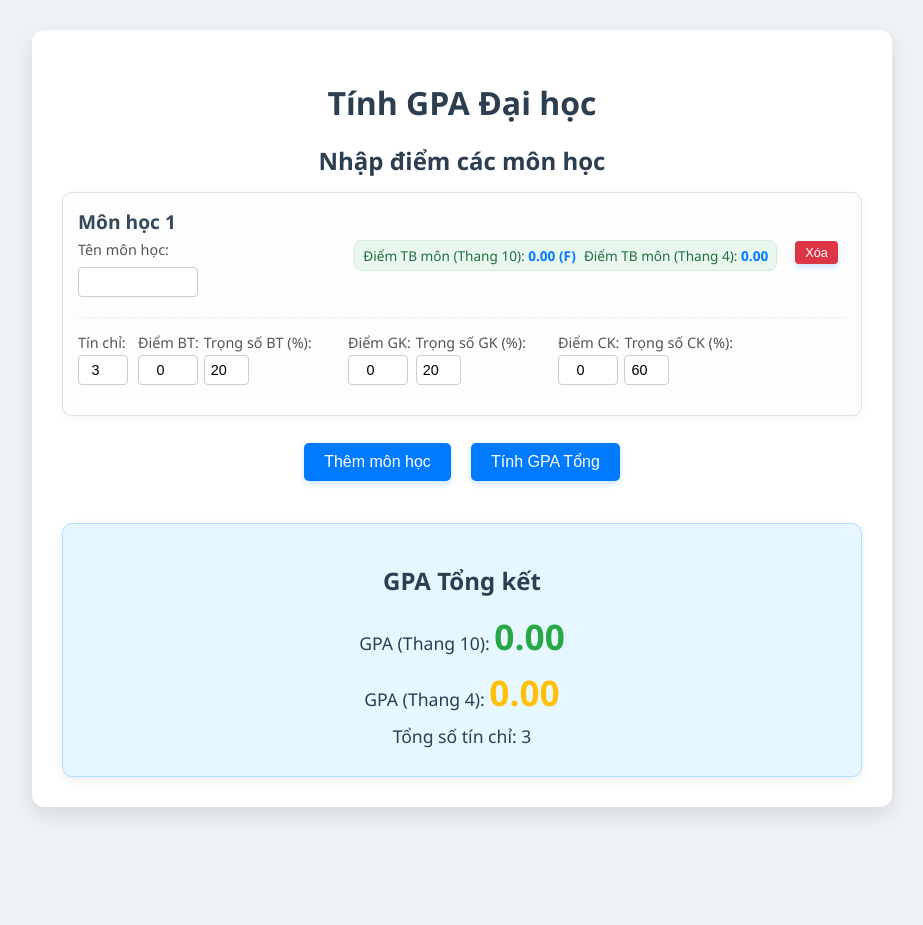
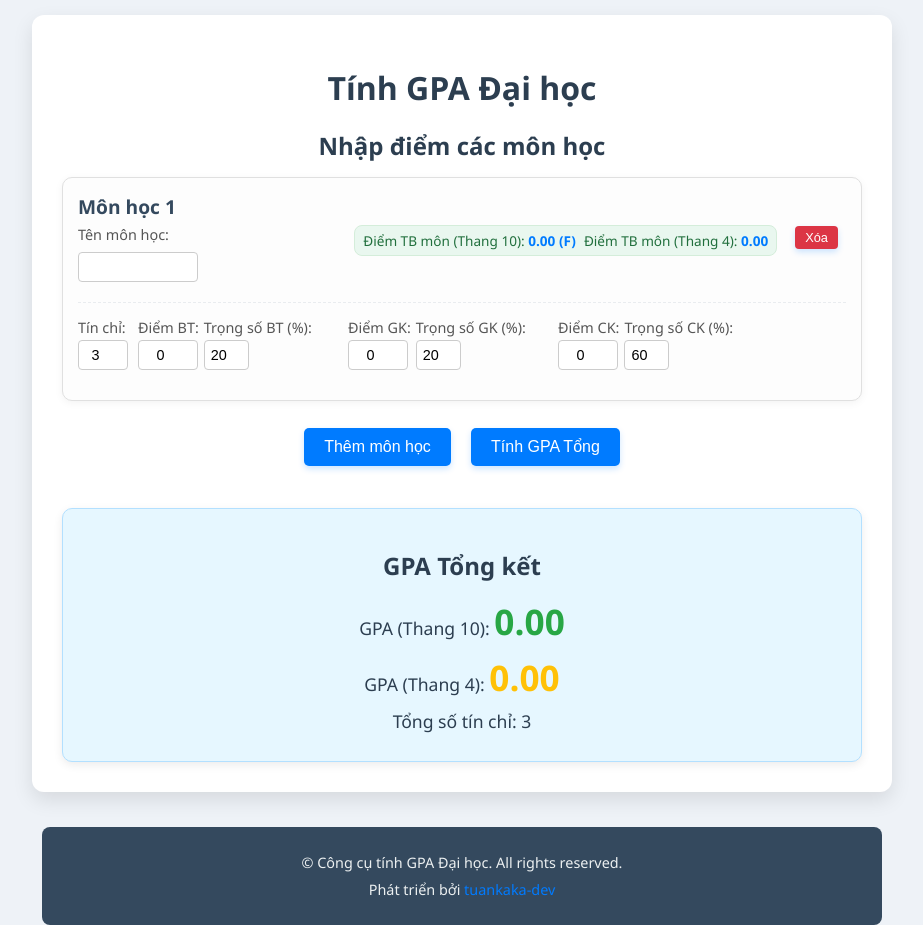
Before and after one commit to tuankaka-dev/gpa-calc, a plain HTML site: page index.html in a window 1280 px wide. Shown: the whole page, without its empty margins (178-1101 px from the left). Before the commit the page ends 837 px from the top, so only its background shows below. Drawn offline with Linux system fonts and the light colour scheme.

Commit message:
update style.css

```diff
--- a/index.html
+++ b/index.html
@@ -82,7 +82,10 @@
             <p>Tổng số tín chỉ: <span id="total-credits-display">0</span></p>
         </div>
     </div>
-
+     <footer class="footer">
+        <p>&copy; Công cụ tính GPA Đại học. All rights reserved.</p>
+        <p>Phát triển bởi <a href="https://github.com/tuankaka-dev" target="_blank" rel="noopener noreferrer">tuankaka-dev</a></p>
+    </footer>
     <script src="script.js"></script>
 </body>
 </html>
--- a/style.css
+++ b/style.css
@@ -1,14 +1,15 @@
-
+/* GLOBAL STYLES & LAYOUT */
 body {
     font-family: 'Segoe UI', Tahoma, Geneva, Verdana, sans-serif;
     background-color: #eef2f7;
-    display: flex;
-    justify-content: center;
-    align-items: flex-start;
-    min-height: 100vh;
+    /* --- Bắt đầu thay đổi --- */
+    display: flex; /* Bật Flexbox */
+    flex-direction: column; /* Sắp xếp các item con theo cột (container, footer) */
+    min-height: 100vh; /* Đảm bảo body chiếm toàn bộ chiều cao viewport */
     margin: 0;
-    padding: 15px;
-    box-sizing: border-box;
+    padding: 0; /* Loại bỏ padding ở body để container và footer có thể giãn ra hết chiều ngang */
+    box-sizing: border-box; /* Giữ box-sizing */
+    /* --- Kết thúc thay đổi --- */
 }
 
 .container {
@@ -19,8 +20,10 @@ body {
     width: 100%;
     max-width: 800px;
     text-align: center;
-    margin-top: 15px;
-    margin-bottom: 15px;
+    /* --- Bắt đầu thay đổi --- */
+    margin: 15px auto; /* Căn giữa container và thêm margin trên/dưới */
+    flex-grow: 1; /* Cho phép container giãn nở để đẩy footer xuống */
+    /* --- Kết thúc thay đổi --- */
 }
 
 h1, h2 {
@@ -39,6 +42,7 @@ hr {
     margin-top: 15px;
 }
 
+/* COURSE ITEM STYLES */
 .course-item {
     background-color: #fdfdfd;
     border: 1px solid #e0e0e0;
@@ -207,6 +211,7 @@ hr {
     width: 50px;
 }
 
+/* BUTTONS */
 button {
     background-color: #007bff;
     color: white;
@@ -225,6 +230,7 @@ button:hover {
     transform: translateY(-1px);
 }
 
+/* OVERALL RESULTS */
 .overall-results {
     margin-top: 30px;
     padding: 20px;
@@ -252,7 +258,37 @@ button:hover {
     font-weight: bold;
 }
 
-/* Responsive adjustments */
+/* FOOTER STYLES */
+.footer {
+    background-color: #34495e; /* Màu nền tối hơn, chuyên nghiệp */
+    color: #ecf0f1; /* Chữ màu sáng */
+    padding: 20px;
+    text-align: center;
+    font-size: 0.9em;
+    border-radius: 8px; /* Bo tròn góc */
+    margin-top: 20px; /* Thêm khoảng cách với container */
+    width: 100%; /* Đảm bảo footer chiếm hết chiều rộng của body padding */
+    max-width: 800px; /* Cùng max-width với container để căn chỉnh */
+    align-self: center; /* Căn giữa footer trong body (khi body là flex container) */
+}
+
+.footer p {
+    margin: 5px 0; /* Khoảng cách giữa các dòng trong footer */
+    line-height: 1.5;
+}
+
+.footer a {
+    color: #007bff; /* Màu xanh nổi bật cho liên kết */
+    text-decoration: none; /* Bỏ gạch chân mặc định */
+    transition: color 0.3s ease;
+}
+
+.footer a:hover {
+    color: #66b3ff; /* Màu sáng hơn khi hover */
+    text-decoration: underline; /* Thêm gạch chân khi hover */
+}
+
+/* RESPONSIVE ADJUSTMENTS */
 @media (max-width: 768px) {
     .container {
         padding: 20px;
@@ -327,6 +363,10 @@ button:hover {
         margin: 8px auto;
         display: block;
     }
+    .footer {
+        padding: 15px;
+        font-size: 0.85em;
+    }
 }
 
 @media (max-width: 480px) {
@@ -393,4 +433,8 @@ button:hover {
     #overall-gpa10, #overall-gpa4 {
         font-size: 1.8em;
     }
+    .footer {
+        padding: 10px;
+        font-size: 0.8em;
+    }
 }
```
